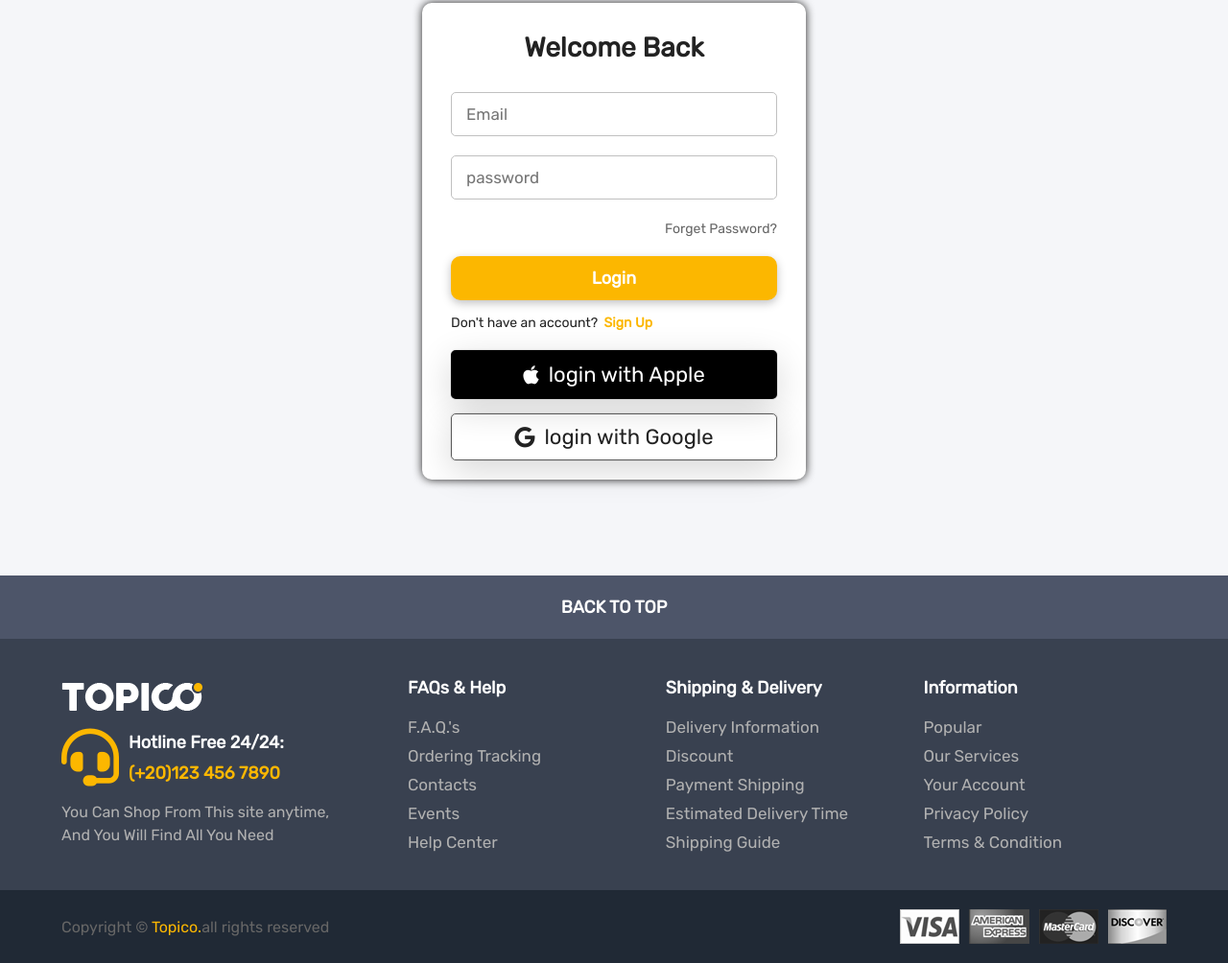
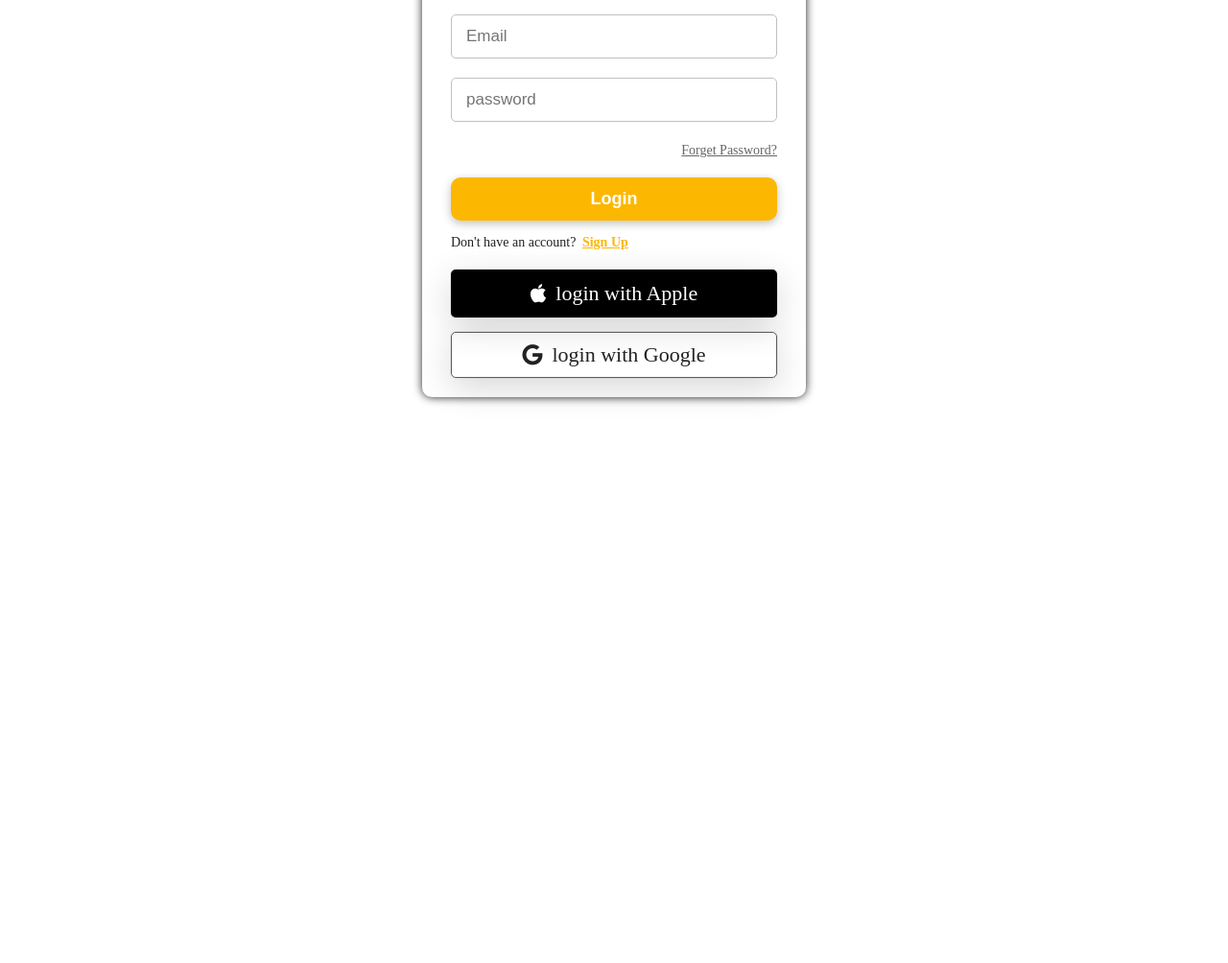
Before and after one commit to mostafaKabil-2004/Topico, a plain HTML site: page login.html in a window 1280 px wide. Shown: the part 177-1181 px from the top of the page at 96% size. After the commit the page ends 800 px from the top, so only its background shows below. Drawn offline with nearby package versions, Linux system fonts and the light colour scheme.

Commit message:
Update login page

```diff
--- a/css/login_register.css
+++ b/css/login_register.css
@@ -14,7 +14,7 @@
 }
 
 .sec-form {
-  margin-bottom: 100px;
+  margin-block: 100px;
   display: flex;
   justify-content: center;
   align-items: center;
@@ -32,7 +32,7 @@
 
 @media (max-width: 420px) {
   .sec-form .form-container {
-    width: 350px;
+    width: 340px;
   }
 }
 @media (max-width: 350px) {
--- a/login.html
+++ b/login.html
@@ -15,20 +15,14 @@
       rel="stylesheet"
       href="https://cdn.jsdelivr.net/npm/swiper@11/swiper-bundle.min.css"
     />
-    <link rel="stylesheet" href="css/style.css" />
     <link rel="stylesheet" href="css/all.min.css" />
     <link rel="stylesheet" href="css/login_register.css" />
     <!-- Links JavaScript -->
     <!-- Swiper JS -->
-    <script src="https://cdn.jsdelivr.net/npm/swiper@11/swiper-bundle.min.js"></script>
     <script defer src="js/main.js"></script>
-    <script defer src="js/items_home.js"></script>
-    <script defer src="js/swiper.js"></script>
+
   </head>
   <body>
-
-
-
 
 
     <section class="signin sec-form">
@@ -63,81 +57,7 @@
 
 
 
-    <!-- back to top Start -->
-    <div class="back-to-top">
-      <p>back to top</p>
-    </div>
-    <!-- back to top Start -->
 
-    <!-- footer Start -->
 
-    <footer>
-      <div class="container">
-        <div class="big-row">
-          <img src="img/logo-white.png" alt="" />
-
-          <div class="hotline">
-            <i class="fa-solid fa-headset"></i>
-            <div class="text">
-              <h5>Hotline Free 24/24:</h5>
-              <h6>(+20)123 456 7890</h6>
-            </div>
-          </div>
-
-          <p>
-            You Can Shop From This site anytime, And You Will Find All You Need
-          </p>
-        </div>
-
-        <div class="row">
-          <h4>FAQs & Help</h4>
-          <div class="links">
-            <a href="#">F.A.Q.'s</a>
-            <a href="#">Ordering Tracking</a>
-            <a href="#">Contacts</a>
-            <a href="#">Events</a>
-            <a href="#">Help Center</a>
-          </div>
-        </div>
-
-        <div class="row">
-          <h4>Shipping & Delivery</h4>
-          <div class="links">
-            <a href="#">Delivery Information</a>
-            <a href="#">Discount</a>
-            <a href="#">Payment Shipping</a>
-            <a href="#">Estimated Delivery Time</a>
-            <a href="#">Shipping Guide</a>
-          </div>
-        </div>
-
-        <div class="row">
-          <h4>Information</h4>
-          <div class="links">
-            <a href="#">Popular</a>
-            <a href="#">Our Services</a>
-            <a href="#">Your Account</a>
-            <a href="#">Privacy Policy</a>
-            <a href="#">Terms & Condition</a>
-          </div>
-        </div>
-      </div>
-
-      <!-- bottom footer -->
-
-      <div class="bottom-footer">
-        <div class="container">
-          <p>Copyright &copy; <span>Topico.</span>all rights reserved</p>
-          <div class="pyment-img">
-            <img src="img/payment-1.png" alt="" />
-            <img src="img/payment-2.png" alt="" />
-            <img src="img/payment-3.png" alt="" />
-            <img src="img/payment-4.png" alt="" />
-          </div>
-        </div>
-      </div>
-    </footer>
-
-    <!-- footer End -->
   </body>
 </html>
```
